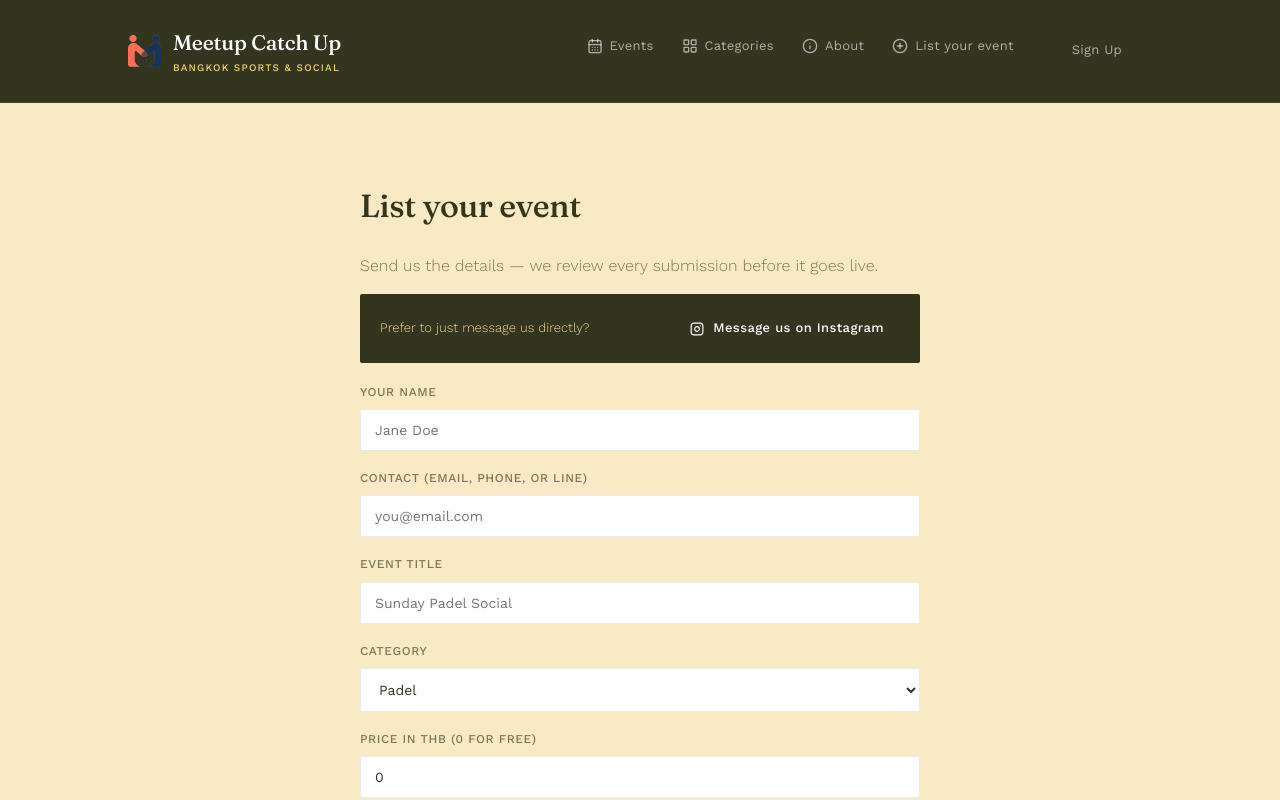
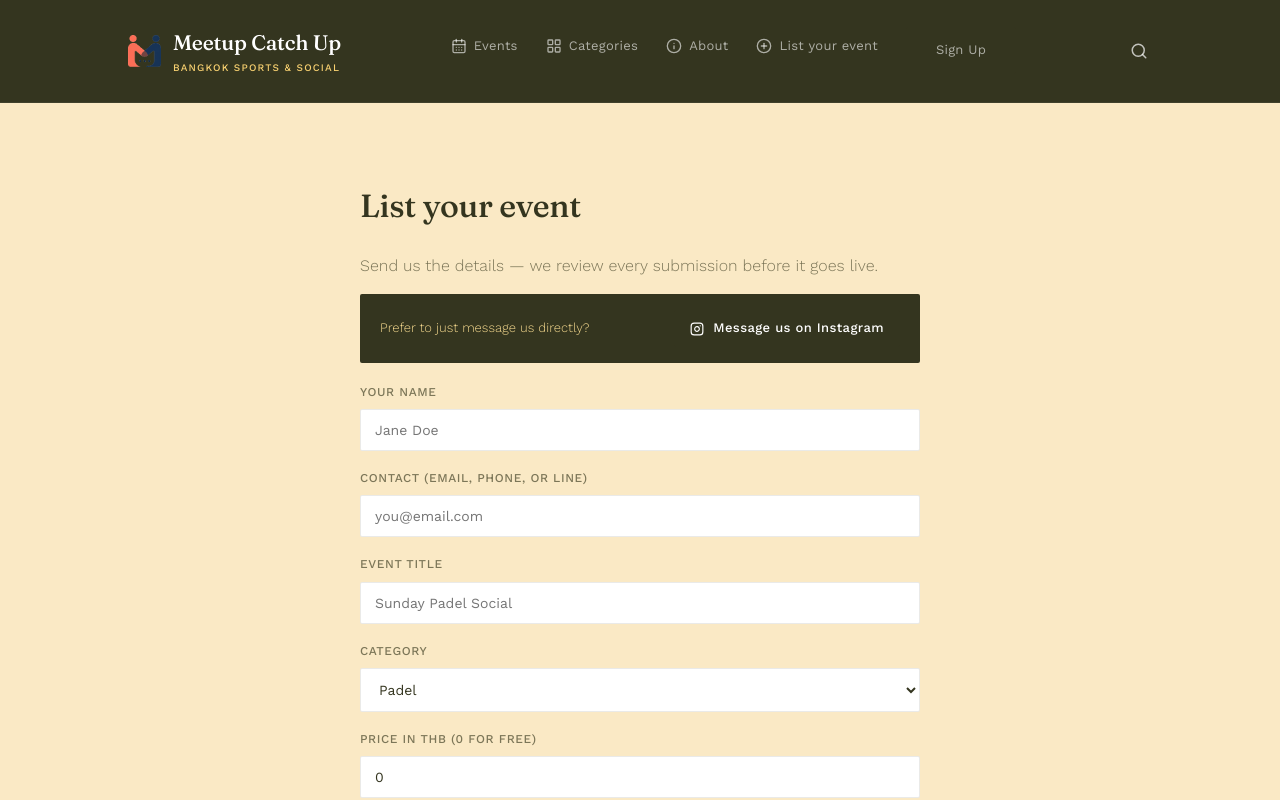
Before and after one commit to nilarlinn/meetup.catchup, a Next.js app: page /submit in a window 1280 px wide. Shown: the top 800 px of the page. Built offline with nearby package versions, Linux system fonts and the light colour scheme; no server answers.

Commit message:
Move search icon from hero into the header nav

```diff
--- a/app/globals.css
+++ b/app/globals.css
@@ -135,6 +135,33 @@ a.brand-block span.brand-sub { display: block; font-family: 'Work Sans', sans-se
   transition: all 0.15s ease;
 }
 .hero-search-icon-toggle:hover { background: var(--gold); color: var(--charcoal); border-color: var(--gold); }
+
+.header-search-wrap { position: relative; display: flex; align-items: center; margin-left: 28px; }
+.header-search-icon-toggle {
+  display: flex;
+  align-items: center;
+  justify-content: center;
+  background: none;
+  border: none;
+  color: rgba(255,255,255,0.7);
+  cursor: pointer;
+  padding: 4px;
+  transition: color 0.15s ease;
+}
+.header-search-icon-toggle:hover { color: var(--gold-light); }
+.header-search-dropdown {
+  position: absolute;
+  top: 100%;
+  right: 0;
+  margin-top: 14px;
+  width: 260px;
+  padding: 8px 14px;
+  background: var(--charcoal-soft);
+  border: 1px solid rgba(255,255,255,0.1);
+  border-radius: 10px;
+  box-shadow: 0 20px 50px rgba(0,0,0,0.4);
+  z-index: 30;
+}
 
 .hero-search-minimal {
   display: flex;
@@ -470,6 +497,8 @@ footer.site-footer a.nav-link { display: inline-flex; }
   header.site .wrap { flex-direction: row; gap: 0; text-align: left; }
   .desktop-nav { display: none; }
   .mobile-nav-toggle { display: block; }
+  .header-search-wrap { margin-left: 12px; }
+  .header-search-dropdown { width: 220px; right: -12px; }
   .wrap { padding: 0 20px; }
   .footer-grid { grid-template-columns: 1fr; text-align: center; }
   .footer-grid > div { display: flex; flex-direction: column; align-items: center; }
--- a/app/layout.tsx
+++ b/app/layout.tsx
@@ -4,6 +4,7 @@ import { CONTACT } from "@/lib/contact";
 import { createClient } from "@/lib/supabase-server";
 import SignOutButton from "@/components/SignOutButton";
 import MobileNav from "@/components/MobileNav";
+import HeroSearch from "@/components/HeroSearch";
 import { Analytics } from "@vercel/analytics/next";
 
 export const metadata = {
@@ -60,6 +61,9 @@ export default async function RootLayout({ children }: { children: React.ReactNo
                 </a>
               )}
             </MobileNav>
+            <div className="header-search-wrap">
+              <HeroSearch defaultQuery="" variant="header" />
+            </div>
           </div>
         </header>
 
--- a/app/page.tsx
+++ b/app/page.tsx
@@ -1,7 +1,6 @@
 import { createClient } from "@/lib/supabase-server";
 import { createAdminClient } from "@/lib/supabase-admin";
 import { formatTime } from "@/lib/format";
-import HeroSearch from "@/components/HeroSearch";
 
 export const revalidate = 0; // always fetch fresh
 
@@ -85,7 +84,6 @@ export default async function HomePage({
           <p className="hero-sub">
             Padel, pickleball, tennis, running and social meetups — curated across the whole country.
           </p>
-          <HeroSearch defaultQuery={query} />
         </div>
       </div>
 
--- a/components/HeroSearch.tsx
+++ b/components/HeroSearch.tsx
@@ -3,7 +3,13 @@
 import { useState, useRef, useEffect } from "react";
 import { Search } from "lucide-react";
 
-export default function HeroSearch({ defaultQuery }: { defaultQuery: string }) {
+export default function HeroSearch({
+  defaultQuery,
+  variant = "hero",
+}: {
+  defaultQuery: string;
+  variant?: "hero" | "header";
+}) {
   const [open, setOpen] = useState(!!defaultQuery);
   const inputRef = useRef<HTMLInputElement>(null);
 
@@ -17,15 +23,23 @@ export default function HeroSearch({ defaultQuery }: { defaultQuery: string }) {
         type="button"
         onClick={() => setOpen(true)}
         aria-label="Search events"
-        className="hero-search-icon-toggle"
+        className={variant === "header" ? "header-search-icon-toggle" : "hero-search-icon-toggle"}
       >
-        <Search size={20} />
+        <Search size={variant === "header" ? 18 : 20} />
       </button>
     );
   }
 
   return (
-    <form action="/" method="GET" className="hero-search-minimal hero-search-centered">
+    <form
+      action="/"
+      method="GET"
+      className={
+        variant === "header"
+          ? "hero-search-minimal header-search-dropdown"
+          : "hero-search-minimal hero-search-centered"
+      }
+    >
       <Search size={18} className="hero-search-minimal-icon" />
       <input ref={inputRef} type="text" name="q" placeholder="Search events" defaultValue={defaultQuery} />
       <button type="submit" aria-label="Search">
```
